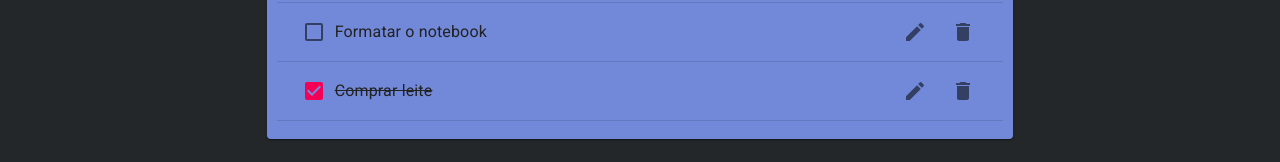
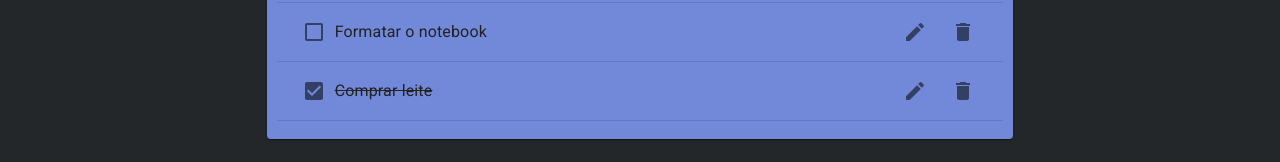
Before and after one commit to ElmiRabelo/todolist-react-hooks, a React (Create React App) app: page / in a window 1280 px wide. Shown: the part 232-394 px from the top of the page. Built offline with nearby package versions, Linux system fonts and the light colour scheme.

Commit message:
Funcionalidade para deletar e marcar como completa a tarefa adicionada na aplicação

```diff
--- a/package.json
+++ b/package.json
@@ -8,7 +8,8 @@
     "axios": "^0.19.0",
     "react": "^16.9.0",
     "react-dom": "^16.9.0",
-    "react-scripts": "3.1.1"
+    "react-scripts": "3.1.1",
+    "uuid": "^3.3.3"
   },
   "scripts": {
     "start": "react-scripts start",
--- a/src/components/todo-app.component.jsx
+++ b/src/components/todo-app.component.jsx
@@ -1,4 +1,6 @@
 import React, { useState } from "react";
+
+import uuid from "uuid/v4";
 
 //components de material-ui
 import Typography from "@material-ui/core/Typography";
@@ -21,7 +23,19 @@ function TodoApp() {
 	const [todos, setTodos] = useState(initialTodos);
 
 	const addTodos = newTodoText => {
-		setTodos([...todos, { id: 4, task: newTodoText, completed: false }]);
+		setTodos([...todos, { id: uuid(), task: newTodoText, completed: false }]);
+	};
+
+	const removeTodo = todoId => {
+		const filteredTodos = todos.filter(todo => todo.id !== todoId);
+		setTodos(filteredTodos);
+	};
+
+	const updateComplete = todoId => {
+		const updatedTodos = todos.map(todo =>
+			todo.id === todoId ? { ...todo, completed: !todo.completed } : todo
+		);
+		setTodos(updatedTodos);
 	};
 
 	return (
@@ -36,14 +50,20 @@ function TodoApp() {
 		>
 			<AppBar color="primary" position="static" style={{ height: "64px" }}>
 				<Toolbar>
-					<Typography color="inherit">TODO USANDO HOOKS</Typography>
+					<Typography color="inherit" justify="center">
+						TODO USANDO HOOKS
+					</Typography>
 				</Toolbar>
 			</AppBar>
 
 			<Grid container justify="center" style={{ marginTop: "2rem" }}>
 				<Grid item xs={11} md={9} lg={7}>
 					<TodoForm addTodo={addTodos} />
-					<TodoList todos={todos} />
+					<TodoList
+						todos={todos}
+						removeTodo={removeTodo}
+						updateComplete={updateComplete}
+					/>
 				</Grid>
 			</Grid>
 		</Paper>
--- a/src/components/todo-list.component.jsx
+++ b/src/components/todo-list.component.jsx
@@ -9,10 +9,17 @@ import Divider from "@material-ui/core/Divider";
 //custom components
 import Todo from "./todo.component";
 
-function TodoList(props) {
-	const mapTodos = props.todos.map(todo => (
+function TodoList({ todos, removeTodo, updateComplete }) {
+	const mapTodos = todos.map(todo => (
 		<>
-			<Todo task={todo.task} key={todo.id} completed={todo.completed} />
+			<Todo
+				id={todo.id}
+				task={todo.task}
+				key={todo.id}
+				completed={todo.completed}
+				removeTodo={removeTodo}
+				updateComplete={updateComplete}
+			/>
 			<Divider />
 		</>
 	));
--- a/src/components/todo.component.jsx
+++ b/src/components/todo.component.jsx
@@ -8,10 +8,14 @@ import DeleteIcon from "@material-ui/icons/Delete";
 import EditIcon from "@material-ui/icons/Edit";
 import ListItemSecondaryAction from "@material-ui/core/ListItemSecondaryAction";
 
-function Todo({ task, completed }) {
+function Todo({ task, completed, removeTodo, updateComplete, id }) {
 	return (
 		<ListItem>
-			<Checkbox checked={completed} />
+			<Checkbox
+				checked={completed}
+				onClick={() => updateComplete(id)}
+				color="white"
+			/>
 			<ListItemText
 				style={{
 					color: "#222",
@@ -26,7 +30,7 @@ function Todo({ task, completed }) {
 				<IconButton aria-label="Editar">
 					<EditIcon />
 				</IconButton>
-				<IconButton aria-label="Deletar">
+				<IconButton aria-label="Deletar" onClick={() => removeTodo(id)}>
 					<DeleteIcon />
 				</IconButton>
 			</ListItemSecondaryAction>
```
Also changed, not shown: 1 other file (tests, documents, lock files or other folders).
